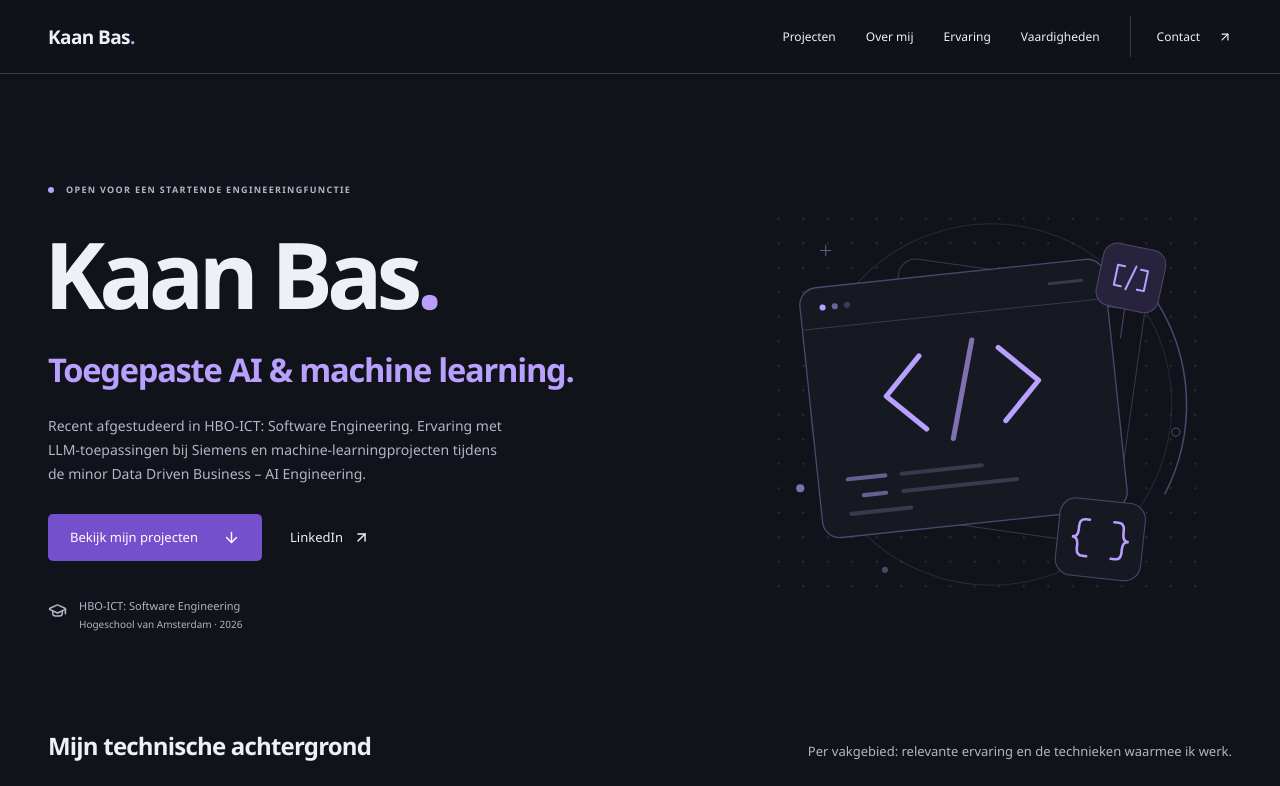
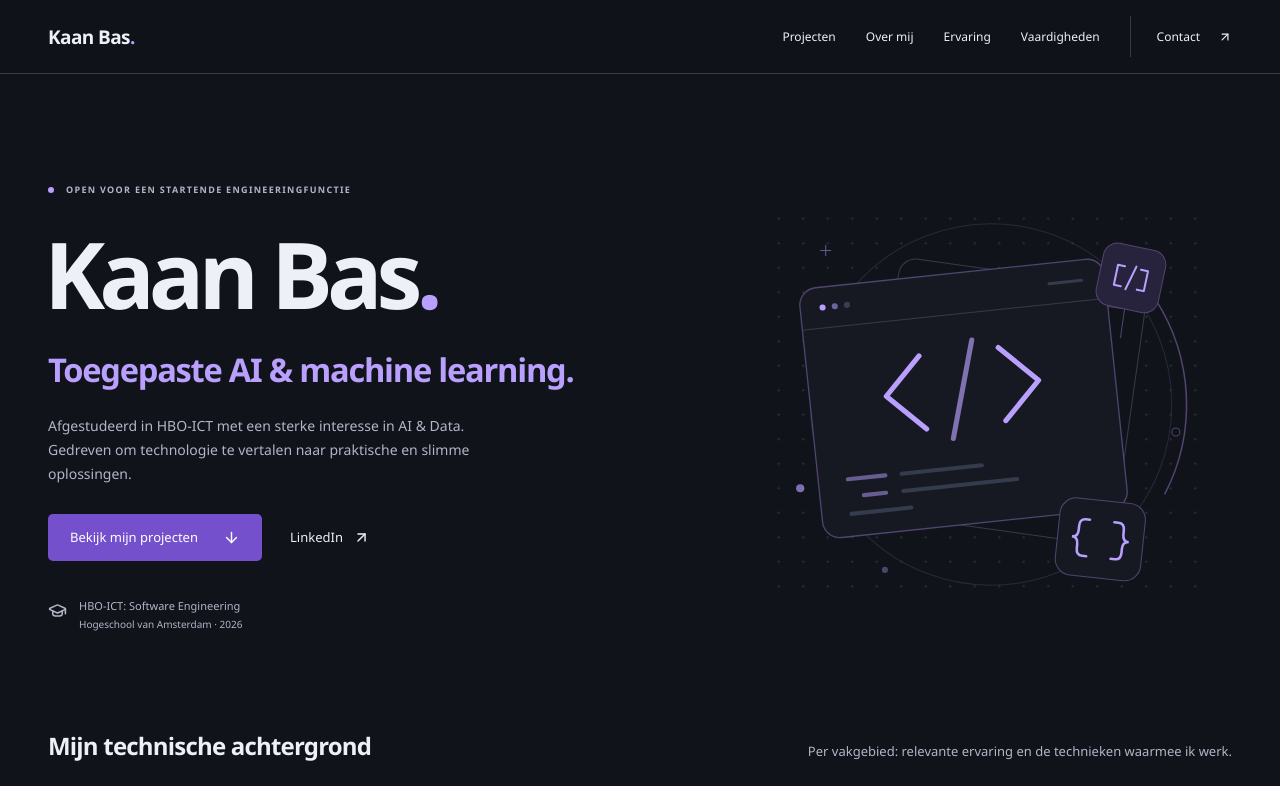
Before and after one commit to Kaan-Bas/portfolio, a React (Vite) app: page / in a window 1280 px wide. Shown: the top 786 px of the page. Built offline with nearby package versions, Linux system fonts and the light colour scheme; a web font is replaced by a local one.

Commit message:
feat: change introduction text

```diff
--- a/src/data/portfolio.ts
+++ b/src/data/portfolio.ts
@@ -3,7 +3,7 @@ export const profile = {
   name: 'Kaan Bas',
   headline: 'Toegepaste AI & machine learning.',
   introduction:
-    'Recent afgestudeerd in HBO-ICT: Software Engineering. Ervaring met LLM-toepassingen bij Siemens en machine-learningprojecten tijdens de minor Data Driven Business – AI Engineering.',
+    'Afgestudeerd in HBO-ICT met een sterke interesse in AI & Data. Gedreven om technologie te vertalen naar praktische en slimme oplossingen.',
   email: 'kaan.bas762@gmail.com',
   linkedin: 'https://www.linkedin.com/in/kaan-bas-62225a420',
   github: 'https://github.com/Kaan-Bas',
```
